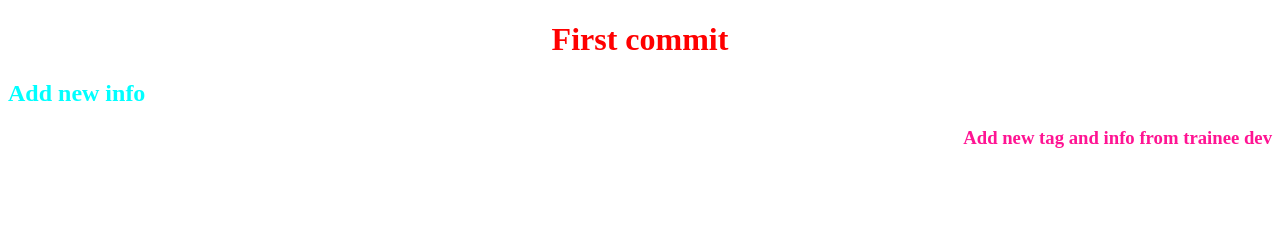
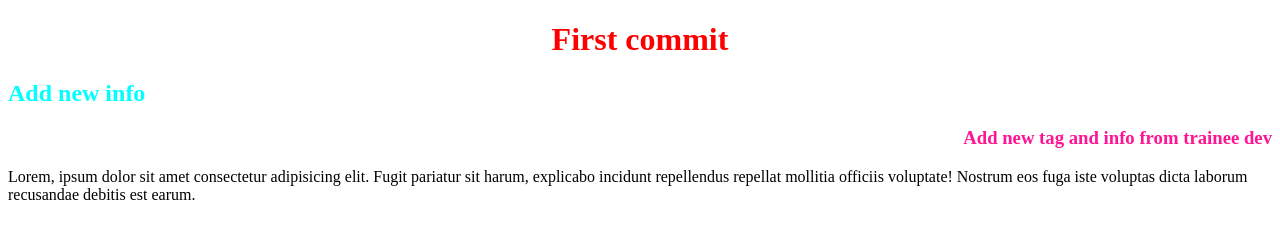
Before and after one commit to IcemenUa/advance-01, a plain HTML site: page index.html in a window 1280 px wide. Drawn offline with Linux system fonts and the light colour scheme.

Commit message:
add new info

```diff
--- a/index.html
+++ b/index.html
@@ -11,6 +11,7 @@
     <h1>First commit</h1>
     <h2>Add new info</h2>
     <h3>Add new tag and info from trainee dev</h3>
+    <p>Lorem, ipsum dolor sit amet consectetur adipisicing elit. Fugit pariatur sit harum, explicabo incidunt repellendus repellat mollitia officiis voluptate! Nostrum eos fuga iste voluptas dicta laborum recusandae debitis est earum.</p>
 </body>
 
 </html>
```
